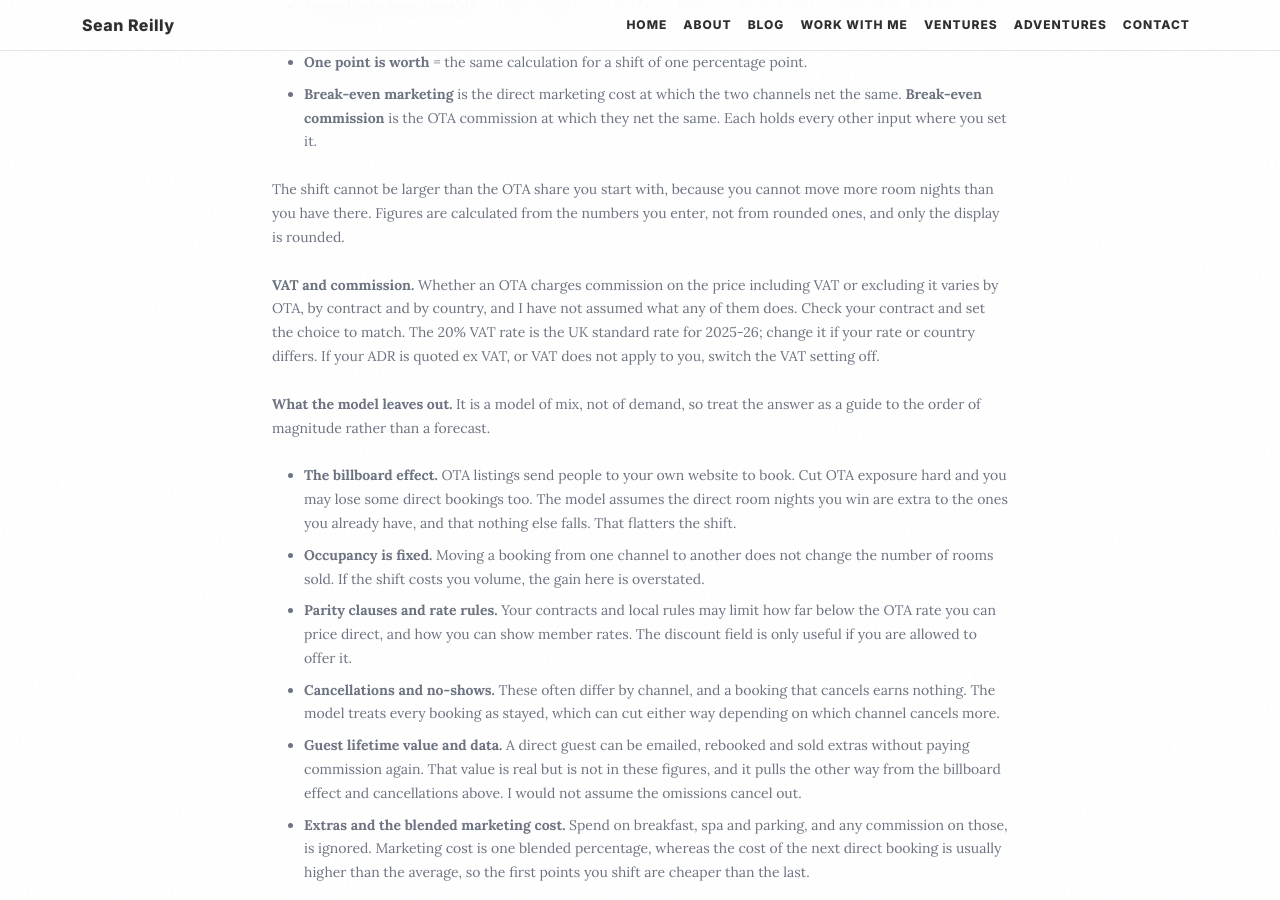
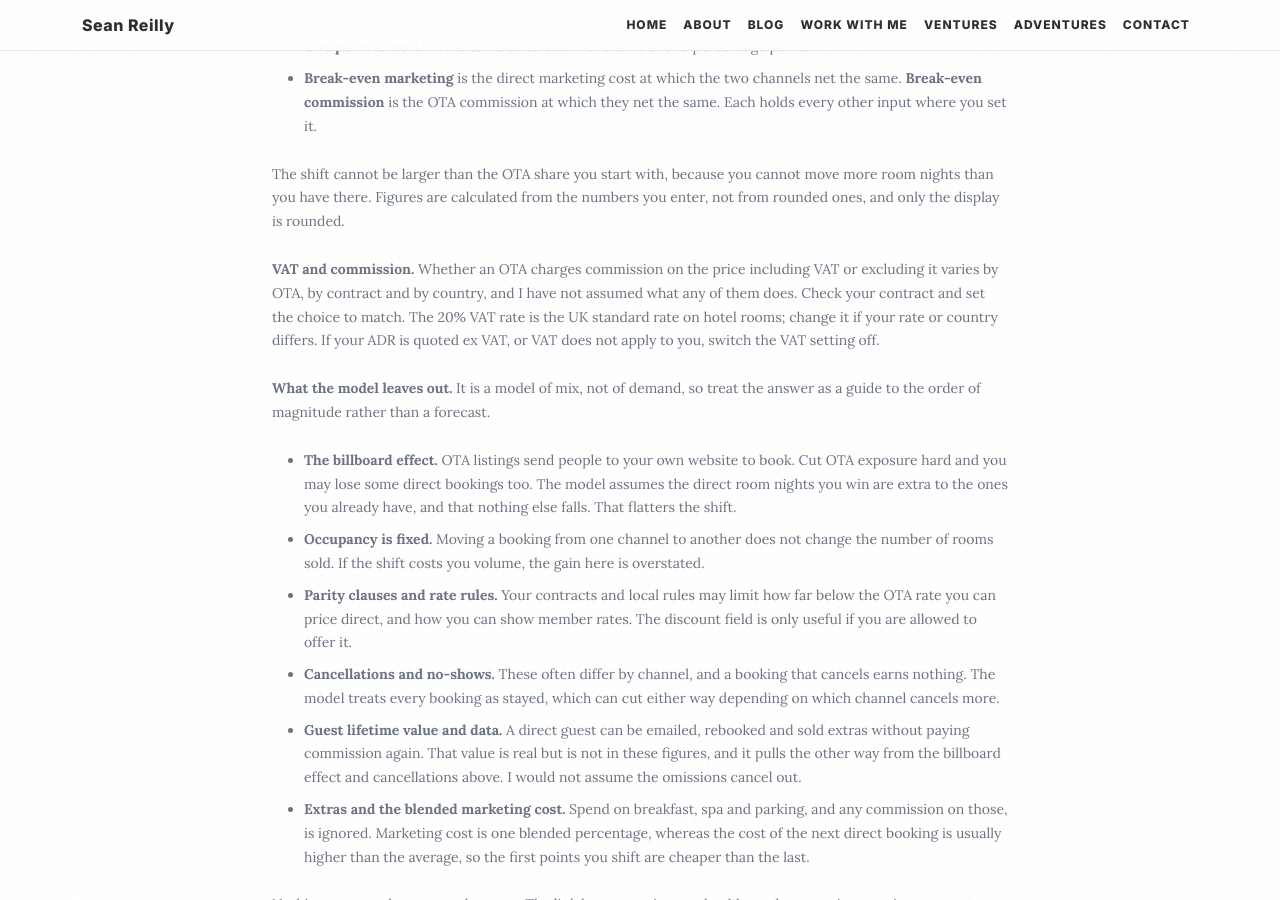
Before and after one commit to seanreillyesq/seanreillyesq.github.io, a Jekyll site: the page built from hotel-direct-vs-ota.html, in a window 1280 px wide and 900 px high, scrolled down 3295 px. Built offline with Jekyll 4.4.1, drawn with Linux system fonts in a browser that asks for light colours; some of the changed text lies outside the part shown.

Commit message:
Hotel calculator: no tax year on VAT, nothing-to-move copy, plain labels with VAT off
VAT does not run on tax years, so the year is gone. With a 0% OTA share the verdict now says there are no OTA nights to move and the per-point figure is a dash, and with VAT off the ex VAT wording is dropped from labels, verdict and chart.

Co-Authored-By: Claude Sonnet 5.5 <noreply@anthropic.com>
Claude-Session: https://claude.ai/code/session_01DFDpYXFUZYwTF7WDBPk6ms

```diff
--- a/hotel-direct-vs-ota.html
+++ b/hotel-direct-vs-ota.html
@@ -203,7 +203,7 @@ tool_order: 6
             <div class="col-6 col-md-6">
                 <label class="form-label" for="vat">VAT rate</label>
                 <div class="input-group"><input type="text" inputmode="decimal" autocomplete="off" class="form-control" id="vat" value="20" aria-describedby="vat-hint vat-note"><span class="input-group-text" aria-hidden="true">%</span></div>
-                <div class="hv-hint" id="vat-hint">UK standard rate on hotel rooms: 20% in the 2025-26 tax year. Edit it if yours differs</div>
+                <div class="hv-hint" id="vat-hint">UK standard rate on hotel rooms is 20%. Edit it if yours differs</div>
                 <div class="hv-note" id="vat-note" hidden></div>
             </div>
             <div class="col-6 col-md-6">
@@ -273,18 +273,18 @@ tool_order: 6
 
 <div class="hv-section" id="section-results">
     <h3>What each channel is worth</h3>
-    <p class="hv-section-desc">Net revenue is what you keep from a room night after VAT and the channel's own costs. It is before housekeeping, utilities, staff and every other cost of running the room, which are the same whichever channel the guest came through.</p>
+    <p class="hv-section-desc">Net revenue is what you keep from a room night after <span class="hv-ex">VAT and </span>the channel's own costs. It is before housekeeping, utilities, staff and every other cost of running the room, which are the same whichever channel the guest came through.</p>
 
     <div class="row g-2 g-md-3 mb-2">
         <div class="col-6 col-md-3">
             <div class="result-card">
-                <div class="result-label">OTA net per night, ex VAT</div>
+                <div class="result-label">OTA net per night<span class="hv-ex">, ex VAT</span></div>
                 <div class="result-value" id="res-ota-net">--</div>
             </div>
         </div>
         <div class="col-6 col-md-3">
             <div class="result-card">
-                <div class="result-label">Direct net per night, ex VAT</div>
+                <div class="result-label">Direct net per night<span class="hv-ex">, ex VAT</span></div>
                 <div class="result-value" id="res-direct-net">--</div>
             </div>
         </div>
@@ -311,7 +311,7 @@ tool_order: 6
         </div>
         <div class="col-6 col-md-3">
             <div class="result-card">
-                <div class="result-label">Net room revenue now, ex VAT</div>
+                <div class="result-label">Net room revenue now<span class="hv-ex">, ex VAT</span></div>
                 <div class="result-value" id="res-total-now">--</div>
             </div>
         </div>
@@ -351,7 +351,7 @@ tool_order: 6
 
     <div class="hv-table-wrap">
         <table class="table hv-table" id="hv-table">
-            <caption>Before and after the shift, per year, ex VAT</caption>
+            <caption>Before and after the shift, per year<span class="hv-ex">, ex VAT</span></caption>
             <thead>
                 <tr><th scope="col">Channel</th><th scope="col">Now</th><th scope="col">After</th></tr>
             </thead>
@@ -390,7 +390,7 @@ tool_order: 6
         <li><strong>Break-even marketing</strong> is the direct marketing cost at which the two channels net the same. <strong>Break-even commission</strong> is the OTA commission at which they net the same. Each holds every other input where you set it.</li>
     </ul>
     <p>The shift cannot be larger than the OTA share you start with, because you cannot move more room nights than you have there. Figures are calculated from the numbers you enter, not from rounded ones, and only the display is rounded.</p>
-    <p><strong>VAT and commission.</strong> Whether an OTA charges commission on the price including VAT or excluding it varies by OTA, by contract and by country, and I have not assumed what any of them does. Check your contract and set the choice to match. The 20% VAT rate is the UK standard rate for 2025-26; change it if your rate or country differs. If your ADR is quoted ex VAT, or VAT does not apply to you, switch the VAT setting off.</p>
+    <p><strong>VAT and commission.</strong> Whether an OTA charges commission on the price including VAT or excluding it varies by OTA, by contract and by country, and I have not assumed what any of them does. Check your contract and set the choice to match. The 20% VAT rate is the UK standard rate on hotel rooms; change it if your rate or country differs. If your ADR is quoted ex VAT, or VAT does not apply to you, switch the VAT setting off.</p>
     <p><strong>What the model leaves out.</strong> It is a model of mix, not of demand, so treat the answer as a guide to the order of magnitude rather than a forecast.</p>
     <ul>
         <li><strong>The billboard effect.</strong> OTA listings send people to your own website to book. Cut OTA exposure hard and you may lose some direct bookings too. The model assumes the direct room nights you win are extra to the ones you already have, and that nothing else falls. That flatters the shift.</li>
@@ -663,14 +665,14 @@ tool_order: 6
         var trackW = Math.max(60, W - valW - 8);
         var scaleMax = c.adrEx;
         var rows = [
-            { label: 'OTA net per night, ex VAT', val: c.otaNet, txt: vals[0], col: COL.ota },
-            { label: 'Direct net per night, ex VAT', val: c.directNet, txt: vals[1], col: COL.direct }
+            { label: 'OTA net per night' + (c.v.vatinc ? ', ex VAT' : ''), val: c.otaNet, txt: vals[0], col: COL.ota },
+            { label: 'Direct net per night' + (c.v.vatinc ? ', ex VAT' : ''), val: c.directNet, txt: vals[1], col: COL.direct }
         ];
         var H = rows.length * 46 + 22;
-        var adrWord = (c.v.vatinc && c.v.vat > 0) ? 'ADR ex VAT' : 'ADR';
+        var adrWord = c.v.vatinc ? 'ADR ex VAT' : 'ADR';
         var svg = svgEl('svg', {
             viewBox: '0 0 ' + W + ' ' + H, preserveAspectRatio: 'xMidYMid meet', role: 'img',
-            'aria-label': 'Bar chart of net revenue per room night, ex VAT, from an ' + adrWord + ' of ' + money(c.adrEx, 2, 0) +
+            'aria-label': 'Bar chart of net revenue per room night' + (c.v.vatinc ? ', ex VAT,' : '') + ' from an ' + adrWord + ' of ' + money(c.adrEx, 2, 0) +
                 ': OTA ' + vals[0] + ', direct ' + vals[1] + '.'
         });
         rows.forEach(function(r, i) {
```
Also changed, not shown: other parts of hotel-direct-vs-ota.html (+14 -5 lines), tests/specs/hotel-direct-vs-ota.spec.js (+54 -3 lines).
